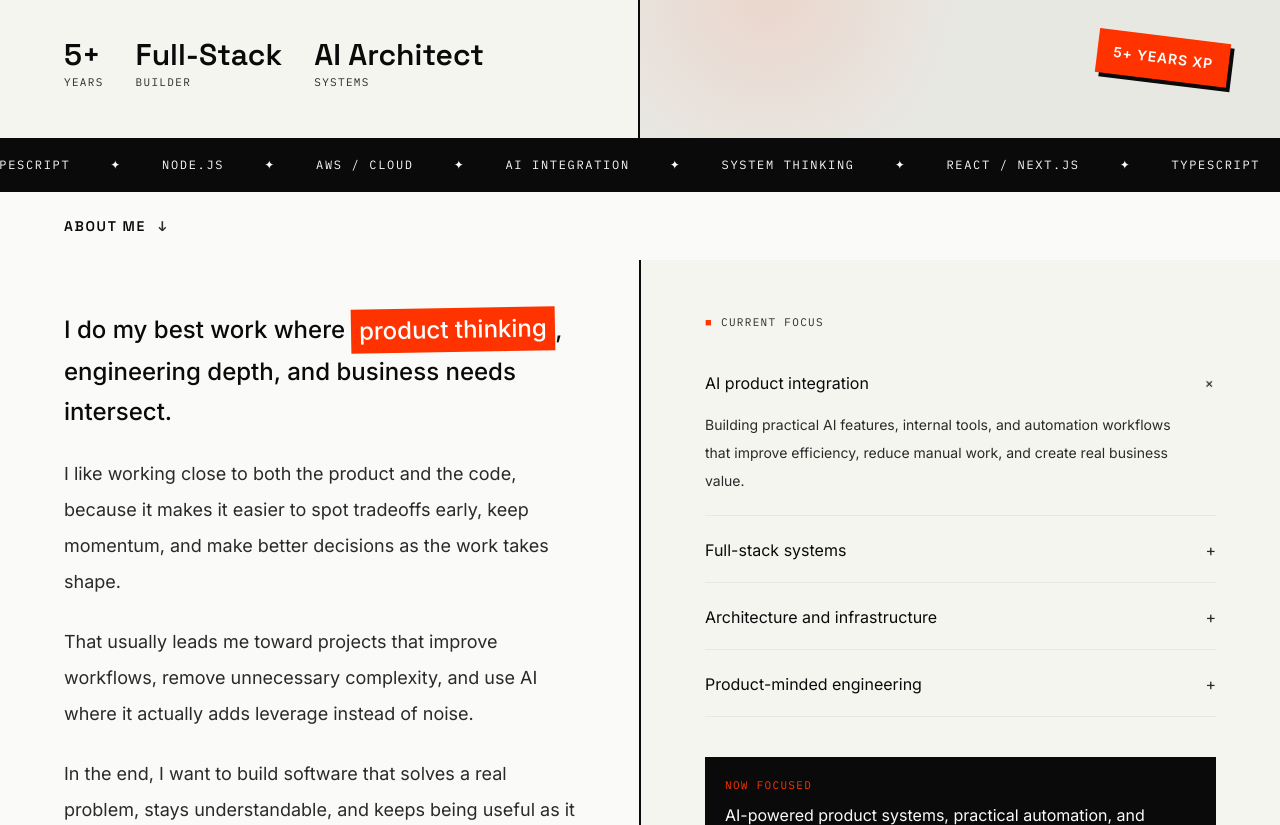
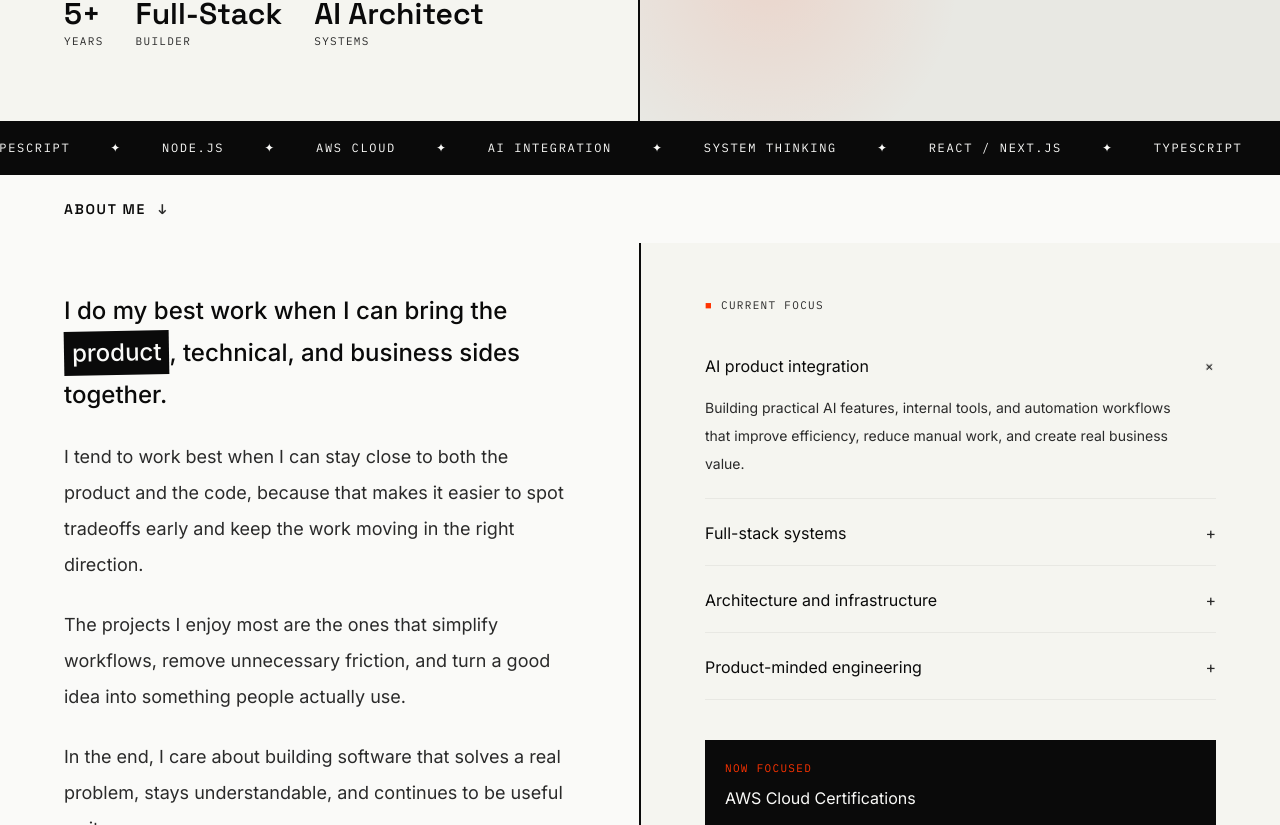
Before and after one commit to leonyanagida/leonyanagida.com, a Next.js app: page / in a window 1280 px wide. Shown: the part 655-1480 px from the top of the page. Built offline with nearby package versions, Linux system fonts and the light colour scheme.

Commit message:
Refactor About section content for clarity and alignment with engineering focus

```diff
--- a/src/app/page.tsx
+++ b/src/app/page.tsx
@@ -83,9 +83,8 @@ export default function App() {
             </h1>
 
             <p className="font-inter max-w-[34rem] text-lg leading-8 text-[#2a2a2a]">
-              Software engineer focused on building AI-powered systems, solid product architecture, and software that makes teams faster, operations smoother, and products easier to scale.
+              Software engineer focused on building AI-powered systems that improve team efficiency, and help products grow.
             </p>
-
             <div className="mt-8 flex flex-wrap gap-3">
               <a
                 href="#contact"
@@ -143,10 +142,6 @@ export default function App() {
                 ))}
               </div>
             </div>
-
-            <div className="absolute right-[8%] bottom-[3%] rotate-[7deg] bg-[#ff3300] px-4 py-3 text-sm font-semibold uppercase tracking-[0.06em] text-white shadow-[4px_4px_0_#0a0a0a] sm:bottom-[8%]">
-              5+ Years XP
-            </div>
           </div>
         </section>
 
@@ -164,7 +159,7 @@ export default function App() {
                 <span>✦</span>
                 <span>Node.js</span>
                 <span>✦</span>
-                <span>AWS / Cloud</span>
+                <span>AWS Cloud</span>
                 <span>✦</span>
                 <span>AI Integration</span>
                 <span>✦</span>
@@ -185,25 +180,26 @@ export default function App() {
         <section className="grid gap-[2px] bg-[#0a0a0a] lg:grid-cols-2">
           <div className="bg-[#fafaf8] px-5 pt-12 pb-48 sm:px-8 lg:px-12 xl:px-16">
             <p className="mb-6 text-xl font-medium leading-9 text-[#0a0a0a] sm:text-2xl sm:leading-10">
-              I do my best work where{' '}
-              <span className="inline-block rotate-[-1deg] bg-[#ff3300] px-2 py-0.5 text-white">
-                product thinking
+              I do my best work when I can bring the{' '}
+              <span className="inline-block rotate-[-1deg] bg-[#0a0a0a] px-2 py-0.5 text-[#fafaf8]">
+                product
               </span>
-              , engineering depth, and business needs intersect.
+              , technical, and business sides together.
             </p>
             <p className="mb-6 text-lg leading-9 text-[#2a2a2a]">
-                I like working close to both the product and the code, because
-                it makes it easier to spot tradeoffs early, keep momentum, and
-                make better decisions as the work takes shape.
+              I tend to work best when I can stay close to both the product and
+              the code, because that makes it easier to spot tradeoffs early and
+              keep the work moving in the right direction.
             </p>
             <p className="mb-6 text-lg leading-9 text-[#2a2a2a]">
-                That usually leads me toward projects that improve workflows,
-                remove unnecessary complexity, and use AI where it actually adds
-                leverage instead of noise.
+              The projects I enjoy most are the ones that simplify workflows,
+              remove unnecessary friction, and turn a good idea into something
+              people actually use.
             </p>
             <p className="text-lg leading-9 text-[#2a2a2a]">
-                In the end, I want to build software that solves a real problem,
-                stays understandable, and keeps being useful as it grows.
+              In the end, I care about building software that solves a real
+              problem, stays understandable, and continues to be useful as it
+              grows.
             </p>
           </div>
 
@@ -268,7 +264,7 @@ export default function App() {
                   Now focused
                 </div>
                 <div className="text-base leading-7">
-                  AI-powered product systems, practical automation, and sharper user experiences.
+                  AWS Cloud Certifications
                 </div>
               </div>
             </div>
```
